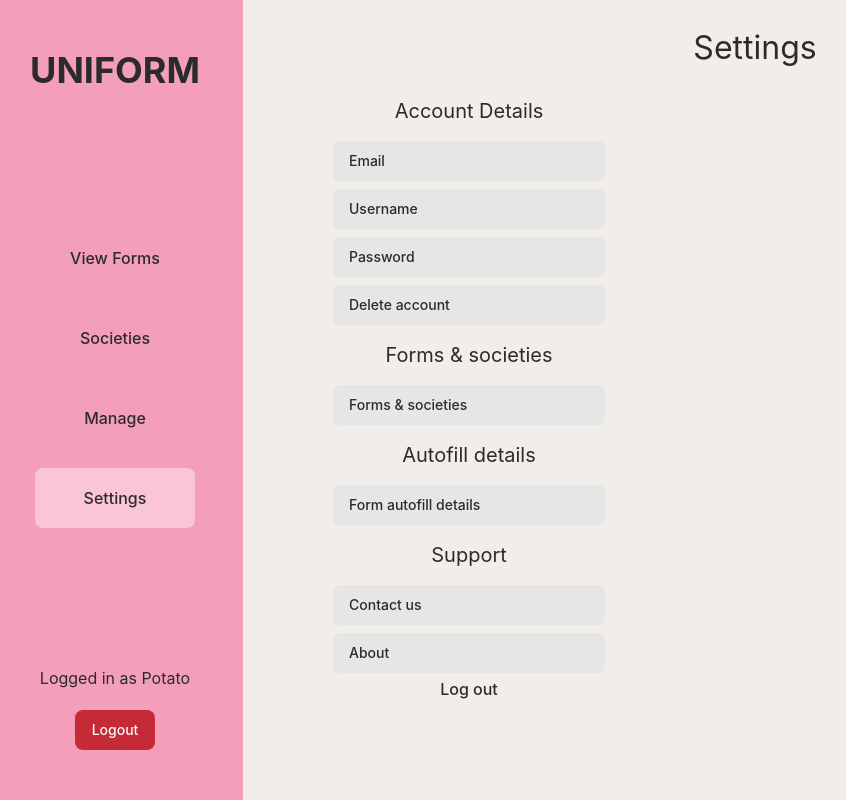
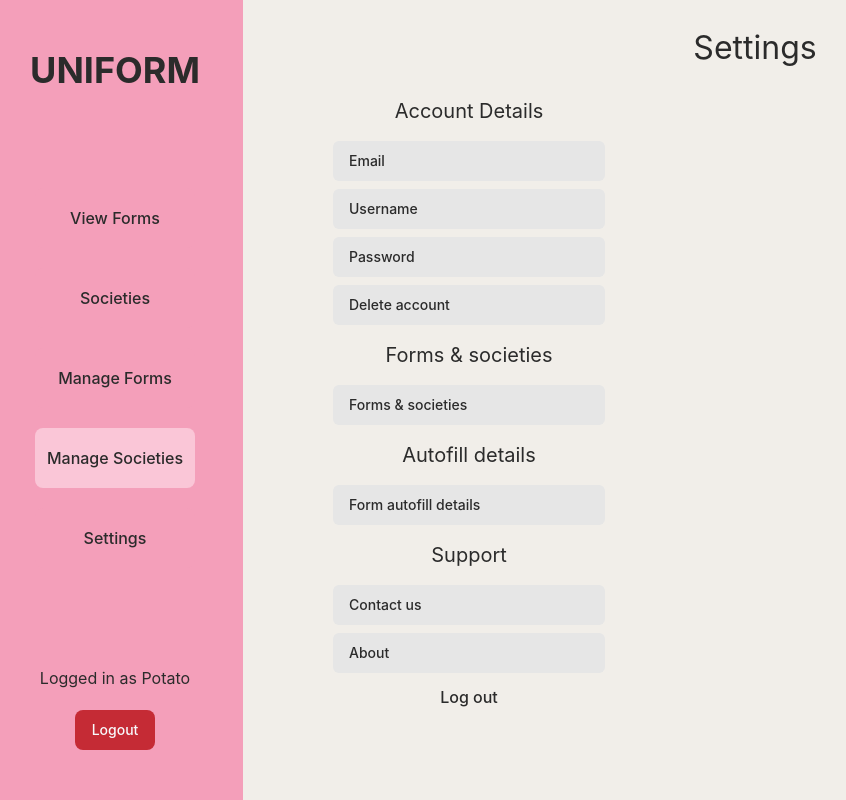
Before and after one commit to devsoc-unsw/trainee-catgirl-24t2, a React (Vite) app in the folder uniforms/: page /settings in a window 1280 px wide. Shown: the whole page, without its empty margins (13-859 px from the left). Built offline with nearby package versions, Linux system fonts and the light colour scheme.

Commit message:
updated navbar to split manage into manage forms and manage societies

```diff
--- a/uniforms/src/App.tsx
+++ b/uniforms/src/App.tsx
@@ -18,7 +18,8 @@ import ContactUs from "./pages/settings/contact-us/ContactUs";
 import Faq from "./pages/settings/contact-us/Faq";
 import About from "./pages/settings/about/About";
 import Societies from "./pages/Societies";
-import Manage from "./pages/Manage";
+import ManageForms from "./pages/ManageForms";
+import ManageSocieties from "./pages/ManageForms";
 
 function App() {
   return (
@@ -40,7 +41,8 @@ function App() {
     <Route path="settings/contact/faq" element={<Faq />} />
     <Route path="settings/about" element={<About />} />
     <Route path="societies" element={<Societies />}/>
-    <Route path="manage" element={<Manage />}/>
+    <Route path="manageforms" element={<ManageForms />}/>
+    <Route path="managesocieties" element={<ManageSocieties />}/>
     <Route path="viewforms" element={<ViewForms />} />
 	</Routes>
      </BrowserRouter>
--- a/uniforms/src/components/ui/navbar.tsx
+++ b/uniforms/src/components/ui/navbar.tsx
@@ -34,9 +34,12 @@ const NavBar: React.FC<NavBarProps> = ( {PageNum, variant} ) => {
                     <Link to="../societies">Societies</Link>
                 </Button>
                 <Button className="w-[160px] h-[60px] text-[16px] hover:text-foreground" variant={PageButton(3)} asChild>
-                    <Link to="../manage">Manage</Link>
+                    <Link to="../manageforms">Manage Forms</Link>
                 </Button>
                 <Button className="w-[160px] h-[60px] text-[16px] hover:text-foreground" variant={PageButton(4)} asChild>
+                    <Link to="../managesocieties">Manage Societies</Link>
+                </Button>
+                <Button className="w-[160px] h-[60px] text-[16px] hover:text-foreground" variant={PageButton(5)} asChild>
                     <Link to="../settings">Settings</Link>
                 </Button>
             </div>
@@ -65,9 +68,12 @@ const NavBar: React.FC<NavBarProps> = ( {PageNum, variant} ) => {
                     <Link to="../societies">Societies</Link>
                 </Button>
                 <Button className="w-[360px] h-[60px] text-[16px] rounded-[0px] hover:text-foreground" variant={PageButton(3)} asChild>
-                    <Link to="../manage">Manage</Link>
+                    <Link to="../manageforms">Manage Forms</Link>
                 </Button>
-                <Button className="w-[360px] h-[60px] text-[16px] rounded-[0px] hover:text-foreground" variant={PageButton(4)} asChild>
+                <Button className="w-[360px] h-[60px] text-[16px] rounded-[0px] hover:text-foreground" variant={PageButton(3)} asChild>
+                    <Link to="../managesocieties">Manage Societies</Link>
+                </Button>
+                <Button className="w-[360px] h-[60px] text-[16px] rounded-[0px] hover:text-foreground" variant={PageButton(5)} asChild>
                     <Link to="../settings">Settings</Link>
                 </Button>
             </div>
--- /dev/null
+++ b/uniforms/src/pages/ManageForms.tsx
@@ -0,0 +1,19 @@
+import { screenDetector } from "@/utils/screenDetector"
+import { Page } from "@/components/ui/page"
+import { Title } from "@/components/ui/title"
+
+
+function ManageSocieties() {
+    const { isDesktop } = screenDetector();
+    return (
+    <>
+    {isDesktop &&
+        <Page type="main" variant="desktop" page={3}>
+            <Title text="Manage" type="title"/>
+        </Page>
+    }
+    </>
+    )
+}
+
+export default ManageSocieties
--- a/uniforms/src/pages/Manage.tsx
+++ b/uniforms/src/pages/ManageMembers.tsx
@@ -3,17 +3,20 @@ import { Page } from "@/components/ui/page"
 import { Title } from "@/components/ui/title"
 
 
-function Manage() {
+function ManageMembers() {
     const { isDesktop } = screenDetector();
+    let permissionLevel = "Moderator"
     return (
     <>
     {isDesktop &&
         <Page type="main" variant="desktop" page={3}>
-            <Title text="Manage" type="title"/>
+            <Title text="Manage Members" type="title"/>
+            <p>Permission level: {permissionLevel}</p>
+
         </Page>
     }
     </>
     )
 }
 
-export default Manage
+export default ManageMembers
--- /dev/null
+++ b/uniforms/src/pages/ManageSocieties.tsx
@@ -0,0 +1,19 @@
+import { screenDetector } from "@/utils/screenDetector"
+import { Page } from "@/components/ui/page"
+import { Title } from "@/components/ui/title"
+
+
+function ManageForms() {
+    const { isDesktop } = screenDetector();
+    return (
+    <>
+    {isDesktop &&
+        <Page type="main" variant="desktop" page={3}>
+            <Title text="Manage" type="title"/>
+        </Page>
+    }
+    </>
+    )
+}
+
+export default ManageForms
--- a/uniforms/src/pages/Settings.tsx
+++ b/uniforms/src/pages/Settings.tsx
@@ -44,22 +44,22 @@ function Settings() {
                 <div className="w-[300px] h-[90%] mt-5 ml-20 overflow-auto">
                     <div className="mr-7 flex flex-col items-center justify-center">
                     <Title text="Account Details" type="subtitle"></Title>
-                    <SettingsNext text={"Email"} next={"email"} active={ active} setActive={setActive} />
-                    <SettingsNext text={"Username"} next={"username"} active={ active} setActive={setActive} />
-                    <SettingsNext text={"Password"} next={"password"} active={ active} setActive={setActive} />
-                    <SettingsNext text={"Delete account"} next={"delete"} active={ active} setActive={setActive} />
+                    <SettingsNext text={"Email"} next={"email"} active={active} setActive={setActive} />
+                    <SettingsNext text={"Username"} next={"username"} active={active} setActive={setActive} />
+                    <SettingsNext text={"Password"} next={"password"} active={active} setActive={setActive} />
+                    <SettingsNext text={"Delete account"} next={"delete"} active={active} setActive={setActive} />
 
                     <Title text="Forms & societies" type="subtitle"></Title>
-                    <SettingsNext text={"Forms & societies"} next={"forms"} active={ active} setActive={setActive} />
+                    <SettingsNext text={"Forms & societies"} next={"forms"} active={active} setActive={setActive} />
 
                     <Title text="Autofill details" type="subtitle"></Title>
-                    <SettingsNext text={"Form autofill details"} next={"autofill"} active={ active} setActive={setActive} />
+                    <SettingsNext text={"Form autofill details"} next={"autofill"} active={active} setActive={setActive} />
 
                     <Title text="Support" type="subtitle"></Title>
-                    <SettingsNext text={"Contact us"} next={"contact"} active={ active} setActive={setActive} />
-                    <SettingsNext text={"About"} next={"about"} active={ active} setActive={setActive} />
+                    <SettingsNext text={"Contact us"} next={"contact"} active={active} setActive={setActive} />
+                    <SettingsNext text={"About"} next={"about"} active={active} setActive={setActive} />
 
-                    <a href="#" className="h-[10%] text-center text-foreground hover:text-black">Log out</a>
+                    <a href="" className="pt-2 h-[10%] text-center text-foreground hover:text-black">Log out</a>
                     </div>
                 </div>
                 <div className="flex items-center justify-center w-[60%] h-[100%] p-2">
```
